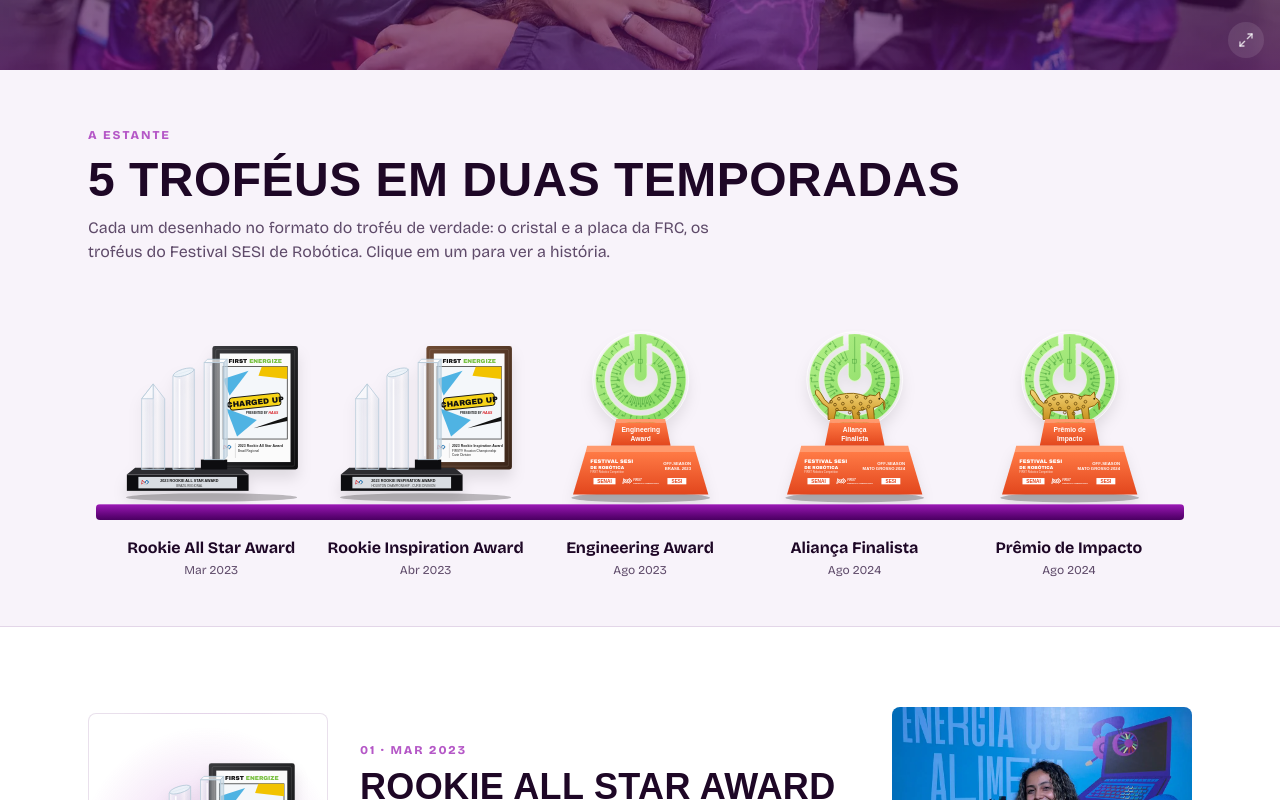
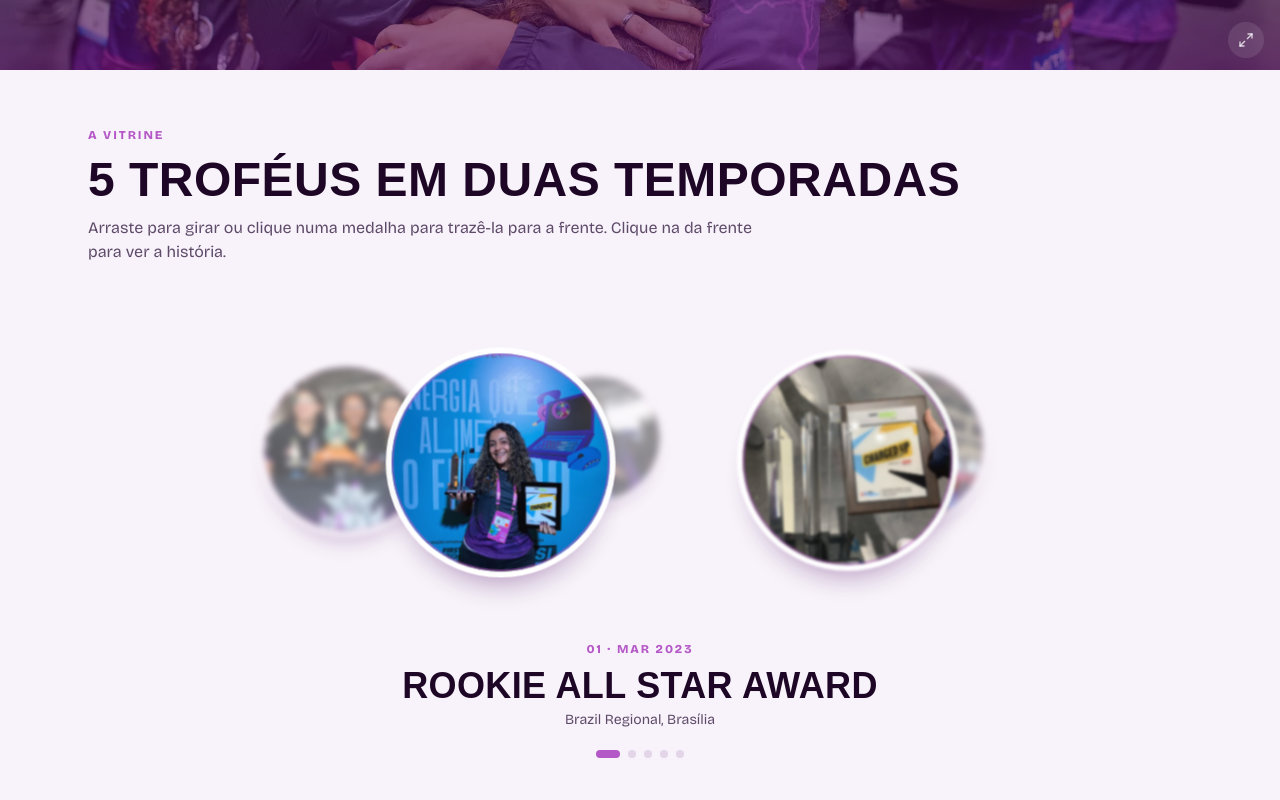
Before and after one commit to c4mpos-dev/site-nine-tails-9219, a Next.js app: page /awards in a window 1280 px wide. Shown: the part 440-1240 px from the top of the page. Built offline with nearby package versions, Linux system fonts and the light colour scheme; a web font is replaced by a local one.

Commit message:
feat: show the awards on a slowly spinning 3D medal ring

```diff
--- a/src/app/awards/page.tsx
+++ b/src/app/awards/page.tsx
@@ -9,7 +9,7 @@ import { Loop } from "@/components/ui/Loop";
 import { Reveal } from "@/components/ui/Reveal";
 import { Trophy } from "@/components/graphics/Trophies";
 import { TrophyTurn } from "@/components/graphics/TrophyTurn";
-import { TrophyShelf } from "@/components/graphics/TrophyShelf";
+import { AwardRing } from "@/components/graphics/AwardRing";
 import { awards } from "@/content/awards";
 
 export const metadata: Metadata = {
@@ -30,18 +30,17 @@ export default function AwardsPage() {
         image={{ src: "/team/2023-houston-abraco.webp", alt: "Integrantes da Nine Tails comemorando em Houston" }}
       />
 
-      {/* A estante */}
+      {/* A vitrine: as medalhas girando */}
       <section className="border-b border-line bg-surface">
         <Container className="pb-12 pt-14">
-          <p className="kicker">A estante</p>
+          <p className="kicker">A vitrine</p>
           <h2 className="heading mt-3 text-4xl sm:text-5xl">
             {awards.length} troféus em {inWords[seasonCount] ?? seasonCount} temporadas
           </h2>
           <p className="mt-3 max-w-2xl text-muted">
-            Cada um desenhado no formato do troféu de verdade: o cristal e a placa da FRC, os troféus do Festival SESI de Robótica. Clique em um para ver a
-            história.
+            Arraste para girar ou clique numa medalha para trazê-la para a frente. Clique na da frente para ver a história.
           </p>
-          <TrophyShelf awards={awards} className="mt-12" />
+          <AwardRing awards={awards} className="mt-10" />
         </Container>
       </section>
 
--- /dev/null
+++ b/src/components/graphics/AwardRing.tsx
@@ -0,0 +1,165 @@
+"use client";
+
+import Image from "next/image";
+import Link from "next/link";
+import { useAnimationFrame, useReducedMotion } from "motion/react";
+import { useRef, useState } from "react";
+import type { Award } from "@/content/awards";
+import { cn } from "@/lib/cn";
+
+const TAU = Math.PI * 2;
+/** Leva um ângulo para o intervalo de -π a π (o caminho mais curto até ele). */
+const wrap = (a: number) => a - TAU * Math.round(a / TAU);
+
+/**
+ * Os prêmios como medalhas num anel que gira em 3D: a da frente fica grande e nítida,
+ * as de trás encolhem e desfocam. Gira sozinho, devagar e sem parar (mais devagar ainda com o mouse em cima);
+ * arrasta com o mouse ou o dedo,
+ * e clicar numa medalha traz ela para a frente (clicar na da frente abre a história).
+ */
+export function AwardRing({ awards, className }: { awards: Award[]; className?: string }) {
+  const n = awards.length;
+  const step = TAU / n;
+  const reduce = useReducedMotion();
+  const [front, setFront] = useState(0);
+
+  const box = useRef<HTMLDivElement>(null);
+  const items = useRef<(HTMLButtonElement | null)[]>([]);
+  const s = useRef({ angle: 0, target: 0 as number | null, speed: 0, wait: 0, hover: false, front: 0, moved: false, drag: null as null | { x: number; a: number } });
+
+  /** Raio do anel: acompanha a largura da área, até 300px. */
+  const radius = () => Math.min((box.current?.offsetWidth ?? 800) * 0.27, 300);
+
+  const goTo = (i: number) => {
+    const st = s.current;
+    st.target = st.angle + wrap(i * step - st.angle);
+  };
+
+  useAnimationFrame((_, delta) => {
+    const st = s.current;
+    const dt = Math.min(delta, 50) / 1000;
+    if (!st.drag) {
+      if (st.target !== null) {
+        st.angle += (st.target - st.angle) * (reduce ? 1 : Math.min(1, dt * 6));
+        // chegou na medalha escolhida: ela fica um pouco na frente antes de voltar a girar
+        if (Math.abs(st.target - st.angle) < 0.0005) {
+          st.angle = st.target;
+          st.target = null;
+          st.wait = 3;
+          st.speed = 0;
+        }
+      } else if (!reduce && (st.wait -= dt) <= 0) {
+        // uma volta a cada ~35 s; com o mouse em cima, quase parando, para dar tempo de ler
+        st.speed += ((st.hover ? 0.05 : 0.18) - st.speed) * Math.min(1, dt * 2);
+        st.angle += st.speed * dt;
+      }
+    }
+
+    const r = radius();
+    items.current.forEach((el, i) => {
+      if (!el) return;
+      const a = i * step - st.angle;
+      const z = Math.cos(a); // 1 na frente, -1 atrás
+      const k = (z + 1) / 2;
+      el.style.transform = `translate(-50%, -50%) translate(${Math.sin(a) * r}px, ${(1 - k) * -26}px) scale(${0.55 + 0.45 * k})`;
+      el.style.filter = `blur(${((1 - k) * 7).toFixed(2)}px)`;
+      el.style.opacity = String(0.45 + 0.55 * k);
+      el.style.zIndex = String(Math.round(k * 100));
+    });
+
+    const f = ((Math.round(st.angle / step) % n) + n) % n;
+    if (f !== st.front) setFront((st.front = f));
+  });
+
+  const onDown = (e: React.PointerEvent) => {
+    s.current.drag = { x: e.clientX, a: s.current.angle };
+    s.current.moved = false;
+    s.current.target = null;
+  };
+  const onMove = (e: React.PointerEvent) => {
+    const d = s.current.drag;
+    if (!d) return;
+    const dx = e.clientX - d.x;
+    // só vira arraste depois de uns pixels; antes disso ainda é um clique na medalha
+    if (!s.current.moved && Math.abs(dx) > 5) {
+      s.current.moved = true;
+      e.currentTarget.setPointerCapture(e.pointerId);
+    }
+    if (s.current.moved) s.current.angle = d.a - dx / radius();
+  };
+  const onUp = () => {
+    if (!s.current.drag) return;
+    s.current.drag = null;
+    s.current.target = Math.round(s.current.angle / step) * step;
+  };
+
+  const a = awards[front];
+
+  return (
+    <div className={className}>
+      <div
+        ref={box}
+        onPointerDown={onDown}
+        onPointerMove={onMove}
+        onPointerUp={onUp}
+        onPointerCancel={onUp}
+        onPointerEnter={(e) => e.pointerType === "mouse" && (s.current.hover = true)}
+        onPointerLeave={() => (s.current.hover = false)}
+        className="relative h-64 cursor-grab touch-pan-y select-none active:cursor-grabbing sm:h-80"
+      >
+        {awards.map((aw, i) => (
+          <button
+            key={aw.id}
+            ref={(el) => {
+              items.current[i] = el;
+            }}
+            type="button"
+            aria-label={i === front ? `${aw.title}: ver a história` : `Mostrar ${aw.title}`}
+            onClick={() => {
+              // arrastou: o clique que vem junto com o soltar não conta
+              if (s.current.moved) return void (s.current.moved = false);
+              if (i === front) document.getElementById(aw.id)?.scrollIntoView({ behavior: reduce ? "auto" : "smooth" });
+              else goTo(i);
+            }}
+            className="absolute left-1/2 top-1/2 size-40 overflow-hidden rounded-full bg-surface-2 shadow-[0_22px_34px_-16px_rgb(74_0_97/0.55)] ring-[6px] ring-white will-change-transform sm:size-56"
+          >
+            <Image
+              src={aw.photo!}
+              alt=""
+              fill
+              sizes="(min-width:640px) 224px, 160px"
+              quality={90}
+              draggable={false}
+              className="pointer-events-none object-cover"
+              style={{ objectPosition: aw.photoPosition }}
+            />
+            <span className="absolute inset-0 rounded-full ring-2 ring-inset ring-accent/60" />
+          </button>
+        ))}
+      </div>
+
+      {/* A medalha da frente */}
+      <div aria-live="polite" className="mt-4 text-center">
+        <p className="kicker">
+          {String(front + 1).padStart(2, "0")} · {a.date}
+        </p>
+        <Link href={`#${a.id}`} className="heading mt-2 block text-3xl transition-colors hover:text-accent sm:text-4xl">
+          {a.title}
+        </Link>
+        <p className="mt-1 text-sm text-muted">{a.event}</p>
+      </div>
+      <div className="mt-5 flex justify-center gap-2">
+        {awards.map((aw, i) => (
+          <button
+            key={aw.id}
+            type="button"
+            aria-label={aw.title}
+            aria-current={i === front}
+            onClick={() => goTo(i)}
+            className={cn("h-2 rounded-full transition-all", i === front ? "w-6 bg-accent" : "w-2 bg-line hover:bg-accent/50")}
+          />
+        ))}
+      </div>
+    </div>
+  );
+}
```
